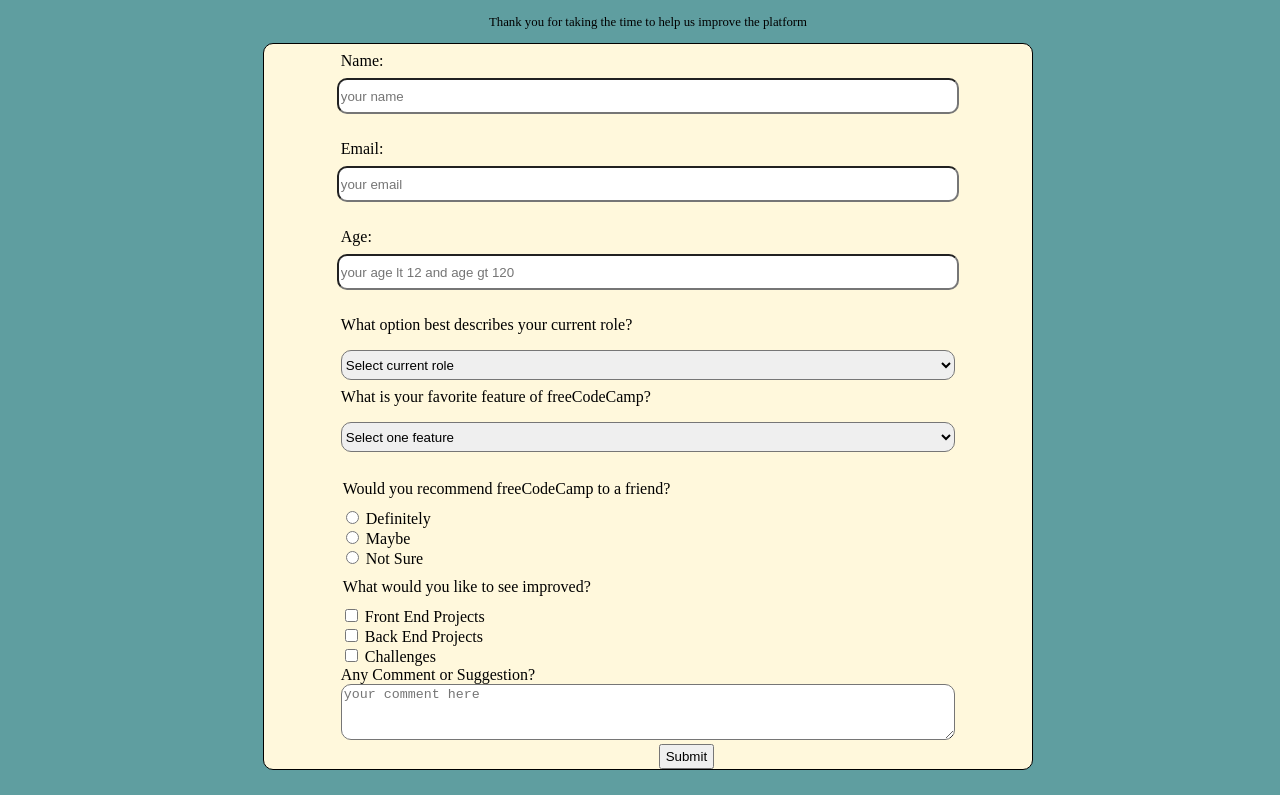
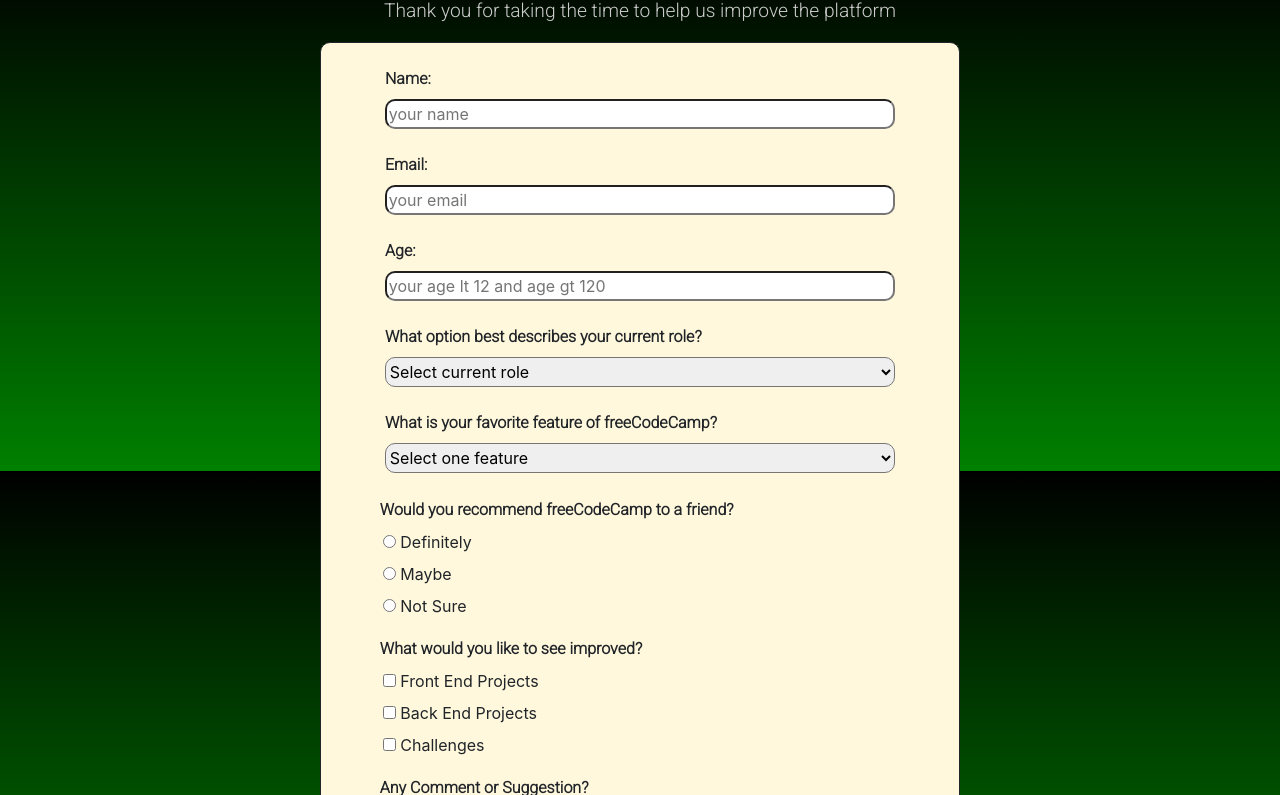
Before and after one commit to musekwa/survey-2, a plain HTML site: page index.html in a window 1280 px wide. Shown: the part 49-844 px from the top of the page. Drawn offline with nearby package versions, Linux system fonts and the light colour scheme; a web font is replaced by a local one.

Commit message:
survey form completed successfully'

```diff
--- a/css/style.css
+++ b/css/style.css
@@ -1,20 +1,23 @@
-body {
+#main-doc {
     width: 100%;
-    height: auto;
-    background-color: cadetblue;
-
+    height: 130vh;
+    background-color: #cccccc;
+    background-image: repeating-linear-gradient(black, green 50%, blue 10%);
 }
 
 #title, #description {
     text-align: center;
+    font-family: 'Roboto', sans-serif;
+    color: #cccccc;
 }
 
 #title {
-    font-size: 2vw;
+    font-size: 2.5vw;
+    font-weight: bolder;
 }
 
 #description {
-    font-size: 1vw;
+    font-size: 1.5vw;
 }
 
 #name, #email, #number, #dropdown, #dropdown2 {
@@ -27,7 +30,7 @@
 form {
     border: 1px solid;
     background-color: cornsilk;
-    width: 60%;
+    width: 50%;
     height: auto;
     margin: auto;
     border-radius: 10px;
@@ -38,19 +41,14 @@
     flex-direction: column;
 
 }
+
+
 #part-1-form input, #dropdown, #dropdown2 {
    margin: auto;
 }
 
 #part-1-form label {
-    margin-left: 6vw;
-    margin-top: 8px;
-    margin-bottom: 8px;
- }
-
- select {
-     margin-bottom: 8px;
-     margin-top: 8px;
+    margin-left: 5vw;
  }
 
 #part-2-form {
@@ -58,32 +56,43 @@
 
 }
 
-#dropdown, #dropdown2  {
-    margin-top: 8px;
-}
-
-.options legend{
-    margin-top: 10px;
-    margin-bottom: 10px;
-}
-.options #comment{
-    margin-left: 5.5vw;
-    margin-top: 10px;
-    margin-bottom: 10px;
-}
-
 #comment {
-    width: 88%;
+    width: 90%;
     height: 50px;
+    margin-left: -15px;
     border-radius: 10px;
 }
 
+
+
 #my-submit {
-    text-align: center;
+   text-align: center;
+   width: 50%;
+   margin: inherit;
+}
+
+#submit {
+   width: 100%;
+   margin: 10px;
+   border-radius: 15px;
+}
+
+.lab {
+    font-family: 'Roboto', sans-serif;
+    font-weight: bold;
 
 }
-button {
-    padding: 3px 5px 3px 5px;
+.options {
+    display: grid;
+    grid-template-columns: 1fr;
+    grid-template-rows: auto auto auto;
+    margin-bottom: 10px;
+    margin-left: -15px;
+
+}
+
+.last-block {
+    margin-left: -18px;
 }
 
 @media screen and (max-width: 800px) {
@@ -92,10 +101,37 @@
         height: auto;
     }
 
+    .last-block {
+        margin-left: -5px;
+    }
+
+    .lab {
+        padding-left: 35px;
+    }
+
+
+
+    .options {
+        margin-left: 20px;
+    }
+
     #title {
-        font-size: 13px;
+        font-size: 5vw;
+        font-weight: bolder;
     }
+
     #description {
-        font-size: 10px;
+        font-size: 3vw;
     }
+
+    #comment {
+        width: 85%;
+        margin-left: 15px;
+    }
+
+    #submit {
+        width: 100%;
+        margin-left: 50px;
+        border-radius: 15px;
+     }
 }
--- a/index.html
+++ b/index.html
@@ -5,31 +5,38 @@
     <meta name="viewport" content="width=device-width, initial-scale=1.0">
     <title>Fork Me! FCC: Test Suite Template</title>
     <link rel="stylesheet" href="css/style.css">
+    <link href="https://fonts.googleapis.com/css2?family=Galada&family=Roboto:wght@300&display=swap" rel="stylesheet">
+    <link href="https://fonts.googleapis.com/css2?family=Roboto:wght@300&display=swap" rel="stylesheet">
+    <link rel="stylesheet" href="https://stackpath.bootstrapcdn.com/bootstrap/4.5.0/css/bootstrap.min.css" integrity="sha384-9aIt2nRpC12Uk9gS9baDl411NQApFmC26EwAOH8WgZl5MYYxFfc+NcPb1dKGj7Sk" crossorigin="anonymous">
   </head>
 
-  <body>
+  <body id="main-doc">
       <script src="https://cdn.freecodecamp.org/testable-projects-fcc/v1/bundle.js"></script>
       <script  src="js/index.js"></script>
 
-      <h1 id="title">freeCodeCamp Survey Form</h1>
+      <h1 id="title">Web Development Course Survey Form</h1>
       <p id="description">Thank you for taking the time to help us improve the platform</p>
       <form action="#" id="survey-form">
         <div id="part-1-form">
-          <label id="name-label" for="name">Name: </label>
-          <input type="text" name="name" id="name" required placeholder="your name"><br>
-          <label id="email-label" for="emal">Email: </label>
-          <input type="email" name="email" id="email" required placeholder="your email"><br>
-          <label id="number-label" for="number">Age: </label>
+          <br>
+          <label class="lab" id="name-label" for="name">Name: </label>
+          <input type="text" name="name" id="name" required placeholder="your name">
+          <br>
+          <label class="lab" id="email-label" for="emal">Email: </label>
+          <input type="email" name="email" id="email" required placeholder="your email">
+          <br>
+          <label class="lab" id="number-label" for="number">Age: </label>
           <input type="number" name="number" id="number" required max="120" min="12" placeholder="your age lt 12 and age gt 120">
           <br>
-          <label for="dropdown">What option best describes your current role?</label>
+          <label class="lab" for="dropdown">What option best describes your current role?</label>
           <select name="role" id="dropdown">
             <option value="default">Select current role</option>
             <option value="student">Student</option>
             <option value="full-time-job">Full Time Job</option>
             <option value="full-time-learner">Full Time Learner</option>
           </select>
-          <label for="dropdown2">What is your favorite feature of freeCodeCamp?</label>
+          <br>
+          <label class="lab" for="dropdown2">What is your favorite feature of freeCodeCamp?</label>
           <select name="favorite" id="dropdown2">
             <option value="default">Select one feature</option>
             <option value="projects">Projects</option>
@@ -37,34 +44,36 @@
             <option value="community">Community</option>
           </select>
         </div>
-        <br>
+        <!--Radio options-->
         <div id="part-2-form">
+          <br>
+          <label class="lab last-block">Would you recommend freeCodeCamp to a friend?</label>
           <div class="options">
-            <legend>Would you recommend freeCodeCamp to a friend?</legend>
-            <input type="radio" name="recommendation" id="definitely" value="definitely">
-            <label for="definitely">Definitely</label><br>
-            <input type="radio" name="recommendation" id="maybe" value="maybe">
-            <label for="maybe">Maybe</label><br>
-            <input type="radio" name="recommendation" id="not-sure" value="not-sure">
-            <label for="not-sure">Not Sure</label><br>
+            <label for="definitely"><input type="radio" name="recommendation" id="definitely" value="definitely">
+            Definitely</label>
+            <label for="maybe"><input type="radio" name="recommendation" id="maybe" value="maybe">
+            Maybe</label>
+            <label for="not-sure"><input type="radio" name="recommendation" id="not-sure" value="not-sure">
+            Not Sure</label>
         </div>
 
+        <!--Checkbox options-->
+        <label class="lab last-block">What would you like to see improved?</label>
         <div class="options">
-          <legend>What would you like to see improved?</legend>
-          <input type="checkbox" value="front-end-projects" id="front-end-projects">
-          <label for="front-end-projects">Front End Projects</label><br>
-          <input type="checkbox" value="back-end-projects" id="back-end-projects">
-          <label for="back-end-projects">Back End Projects</label><br>
-          <input type="checkbox" value="challenges" id="challenges">
-          <label for="challenges">Challenges</label><br>
+          <label for="front-end-projects"><input type="checkbox" value="front-end-projects" id="front-end-projects">
+          Front End Projects</label>
+          <label for="back-end-projects"><input type="checkbox" value="back-end-projects" id="back-end-projects">
+          Back End Projects</label>
+          <label for="challenges"><input type="checkbox" value="challenges" id="challenges">
+          Challenges</label>
         </div>
-
-        <label for="comment">Any Comment or Suggestion?</label>
-        <textarea name="comment" id="comment" placeholder="your comment here"></textarea>
-        <br>
+        <div>
+          <label class="lab last-block" for="comment">Any Comment or Suggestion?</label>
+          <textarea name="comment" id="comment" placeholder="your comment here"></textarea>
+        </div>
         <div id="my-submit">
-          <button id="submit" type="submit">Submit</button>
-      </div>
+          <button class="btn btn-info" id="submit" type="submit">Submit</button>
+        </div>
       </form>
     </body>
 </html>
```
Also changed, not shown: images/images.jpg (added).
